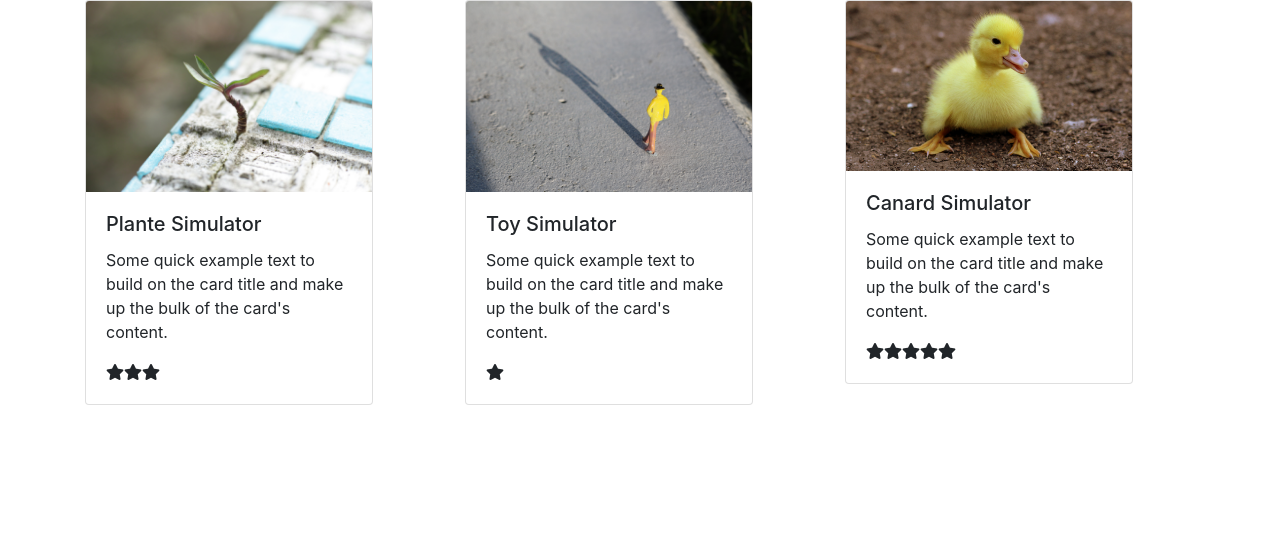
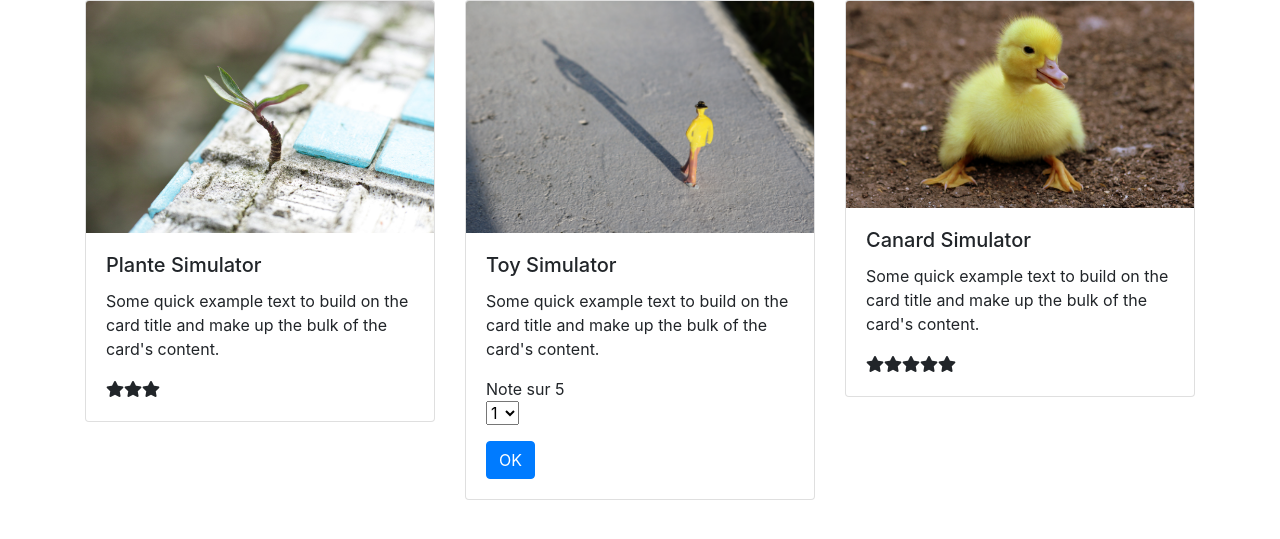
Before and after one commit to Stephane0713/php-mysql, a PHP site: page / in a window 1280 px wide. Shown: the top 539 px of the page. Run offline with PHP 8.4, Linux system fonts and the light colour scheme; some libraries are stand-ins or nearby versions.

Commit message:
finished php niveau3/bonus/exo2

```diff
--- a/php/niveau-3/bonus/exo-2/data/data.php
+++ b/php/niveau-3/bonus/exo-2/data/data.php
@@ -9,7 +9,7 @@ $data = [
     [
         "name" => "Toy Simulator",
         "img" => "toy.jpg",
-        "note" => 1
+        "note" => null
     ],
     [
         "name" => "Canard Simulator",
@@ -17,5 +17,3 @@ $data = [
         "note" => 5
     ],
 ];
-
-?>
--- a/php/niveau-3/bonus/exo-2/index.php
+++ b/php/niveau-3/bonus/exo-2/index.php
@@ -20,15 +20,37 @@ include 'data/data.php';
         <div class="row">
 
             <?php foreach ($data as $elt) { ?>
-                <div class="col-4">
-                    <div class="card" style="width: 18rem;">
+                <div class="col-12 col-sm-6 col-lg-4">
+                    <div class="card">
                         <img src="<?php echo "assets/" . $elt["img"] ?>" class="card-img-top" alt="...">
                         <div class="card-body">
                             <h5 class="card-title"><?php echo $elt["name"] ?></h5>
                             <p class="card-text">Some quick example text to build on the card title and make up the bulk of the card's content.</p>
-                            <p class="card-text"> <?php for ($i = 0; $i < $elt["note"]; $i++) {
-                                                        echo '<i class="fa fa-star"></i>';
-                                                    } ?></p>
+                            <?=
+                                "<p class='card-text'>";
+                            if ($elt["note"] != null) {
+                                for ($i = 0; $i < $elt["note"]; $i++) {
+                                    echo '<i class="fa fa-star"></i>';
+                                }
+                            } elseif (isset($_POST["submit"])) {
+                                for ($i = 0; $i < $_POST['note']; $i++) {
+                                    echo '<i class="fa fa-star"></i>';
+                                }
+                            } else {
+                                echo "<form action='index.php' method='POST'>" .
+                                    "Note sur 5" .
+                                    "<p><select name='note'>" .
+                                    "<option value='1'>1</option>" .
+                                    "<option value='2'>2</option>" .
+                                    "<option value='3'>3</option>" .
+                                    "<option value='4'>4</option>" .
+                                    "<option value='5'>5</option>" .
+                                    "</select></p>" .
+                                    "<input type='submit' value='OK' class='btn btn-primary' type='submit' name='submit'>" .
+                                    "</form>";
+                            }
+                            "</p>";
+                            ?>
                         </div>
                     </div>
                 </div>
```
